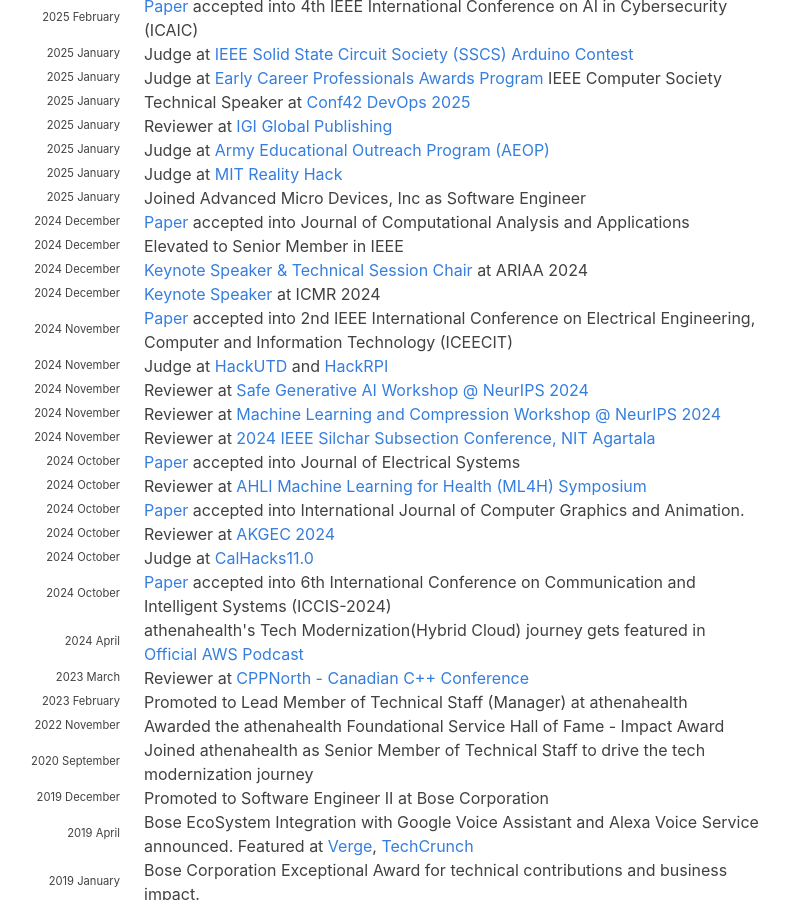
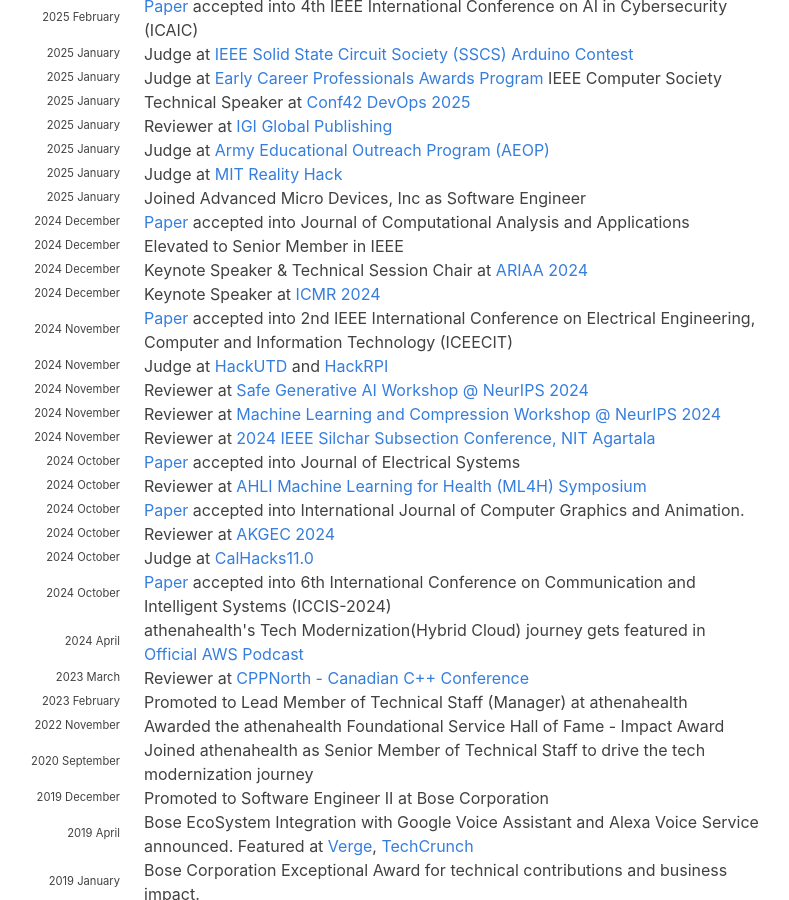
Before and after one commit to hariharanragothaman/hariharanragothaman.github.io, a Jekyll site: the page built from index.md, in a window 1280 px wide and 900 px high, scrolled down 1036 px. Shown: the whole window, without its empty margins (188-977 px from the left). Built offline with Jekyll 4.4.1, drawn with Linux system fonts in a browser that asks for light colours; nearby versions of some CDN libraries; some web fonts are replaced; some of the changed lines change nothing that is shown.

Commit message:
Polishes and Updates

```diff
--- a/_data/news.yaml
+++ b/_data/news.yaml
@@ -1,6 +1,15 @@
 # For Reviewing - 'month' is when the reviewing activity was done?
 # For Papers - 'month' is when the conference happened for conferences | For Journals when it was accepted.
 # For other events 'month' is exactly when the event occured.
+
+#-------------------------------------------- May  ------------------------------------------------------------------------------------------------------------------------------------------------------
+
+
+#-------------------------------------------- April  ------------------------------------------------------------------------------------------------------------------------------------------------------
+
+
+#-------------------------------------------- March  ------------------------------------------------------------------------------------------------------------------------------------------------------
+
 
 #-------------------------------------------- February ------------------------------------------------------------------------------------------------------------------------------------------------------
 - year: 2025
@@ -67,11 +76,11 @@
 
 - year: 2024
   year-extra: December
-  description: <a href="https://www.linkedin.com/feed/update/urn:li:activity:7265642701260242946/">Keynote Speaker & Technical Session Chair </a> at ARIAA 2024
+  description: Keynote Speaker & Technical Session Chair at <a href="https://www.linkedin.com/feed/update/urn:li:activity:7265642701260242946/">ARIAA 2024</a>
 
 - year: 2024
   year-extra: December
-  description: <a href="https://icmr-iitm.com/speakers.html">Keynote Speaker</a> at ICMR 2024
+  description: Keynote Speaker at <a href="https://icmr-iitm.com/speakers.html">ICMR 2024</a>
 
 #-------------------------------------------- 2024 November -----------------------------------------------------------
 
```
